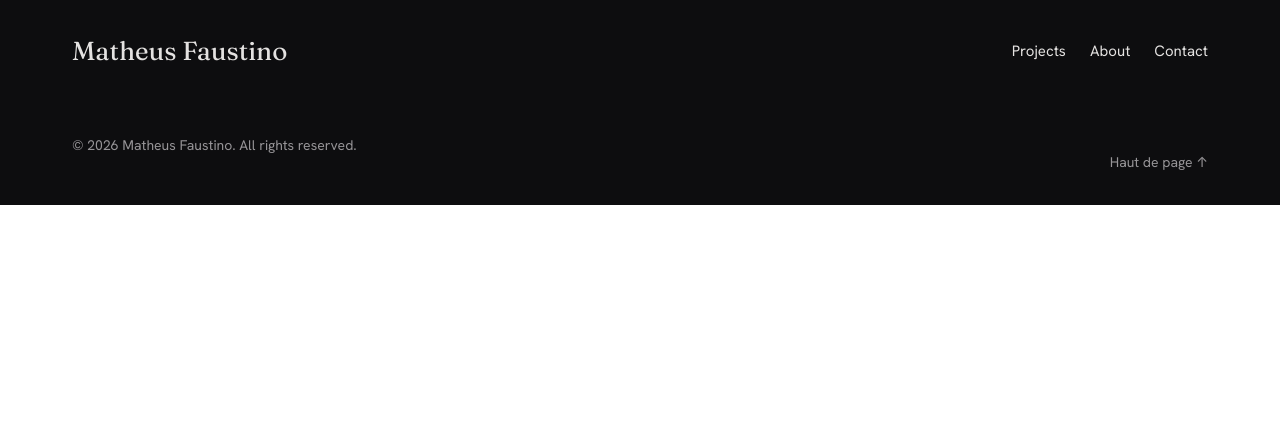
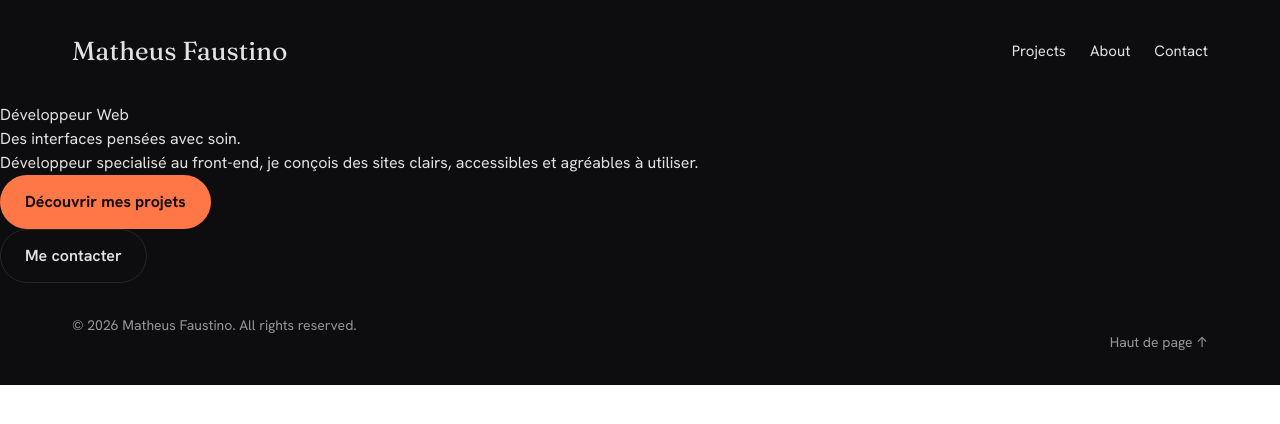
Before and after one commit to MNynee/portfolio, a React (Vite) app: page / in a window 1280 px wide. Shown: the top 424 px of the page. Built offline with nearby package versions, Linux system fonts and the light colour scheme.

Commit message:
Correct button component and add hero component

```diff
--- a/src/App.jsx
+++ b/src/App.jsx
@@ -1,11 +1,13 @@
 import Header from "./components/Header"
 import Footer from "./components/Footer"
+import Hero from "./components/Hero"
 
 function App() {
 
   return (
     <div className="bg-main-bg font-hanken-grotesk text-main-text">
       <Header />
+      <Hero />
       <Footer />
     </div>
   )
--- a/src/components/Button/index.jsx
+++ b/src/components/Button/index.jsx
@@ -1,9 +1,24 @@
-const Button = (bgcolor, bghover, bordercolor, textcolor, texthover, content, link) => {
+const Button = ({
+  variant,
+  content,
+  link}
+) => {
+
+    const styles = {
+        primary: "bg-highlight hover:bg-button-text border-transparent text-button-text hover:text-highlight font-bold",
+        secondary: "bg-transparent border-button-border text-main-text font-semibold"
+    }
+
   return (
     <div>
-        <a href={link} className={`inline-block px-6 py-3.5 bg-${bgcolor} border border-solid border-${bordercolor} rounded-full text-${textcolor} hover:bg-${bghover} hover:text-${texthover} hover:scale-105 transition-all duration-300 `}>{content}</a>
+      <a
+        href={link}
+        className={`inline-block px-6 py-3.5 border border-solid ${styles[variant]} rounded-full hover:scale-105 transition-all duration-300 `}
+      >
+        {content}
+      </a>
     </div>
-  )
-}
+  );
+};
 
-export default Button
+export default Button;
--- /dev/null
+++ b/src/components/Hero/index.jsx
@@ -0,0 +1,32 @@
+import Button from "../Button";
+
+const Hero = () => {
+  return (
+    <section>
+      <div>
+        <p>Développeur Web</p>
+        <h1>
+          Des interfaces pensées avec <span>soin</span>.
+        </h1>
+        <p>
+          Développeur specialisé au front-end, je conçois des sites clairs,
+          accessibles et agréables à utiliser.
+        </p>
+        <div>
+          <Button
+            variant="primary"
+            content="Découvrir mes projets"
+            link="#projects"
+          />
+          <Button
+            variant="secondary"
+            content="Me contacter"
+            link="#contact"
+          />
+        </div>
+      </div>
+    </section>
+  );
+};
+
+export default Hero;
```
